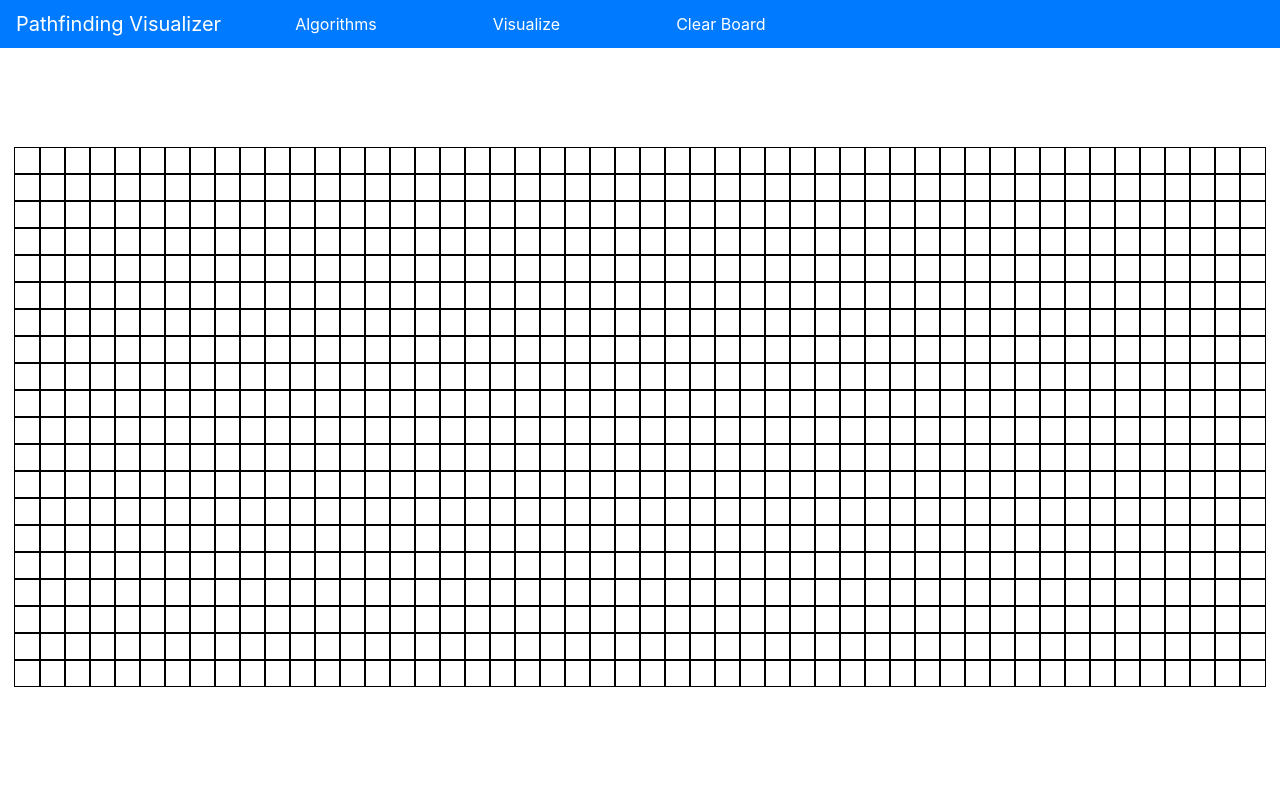
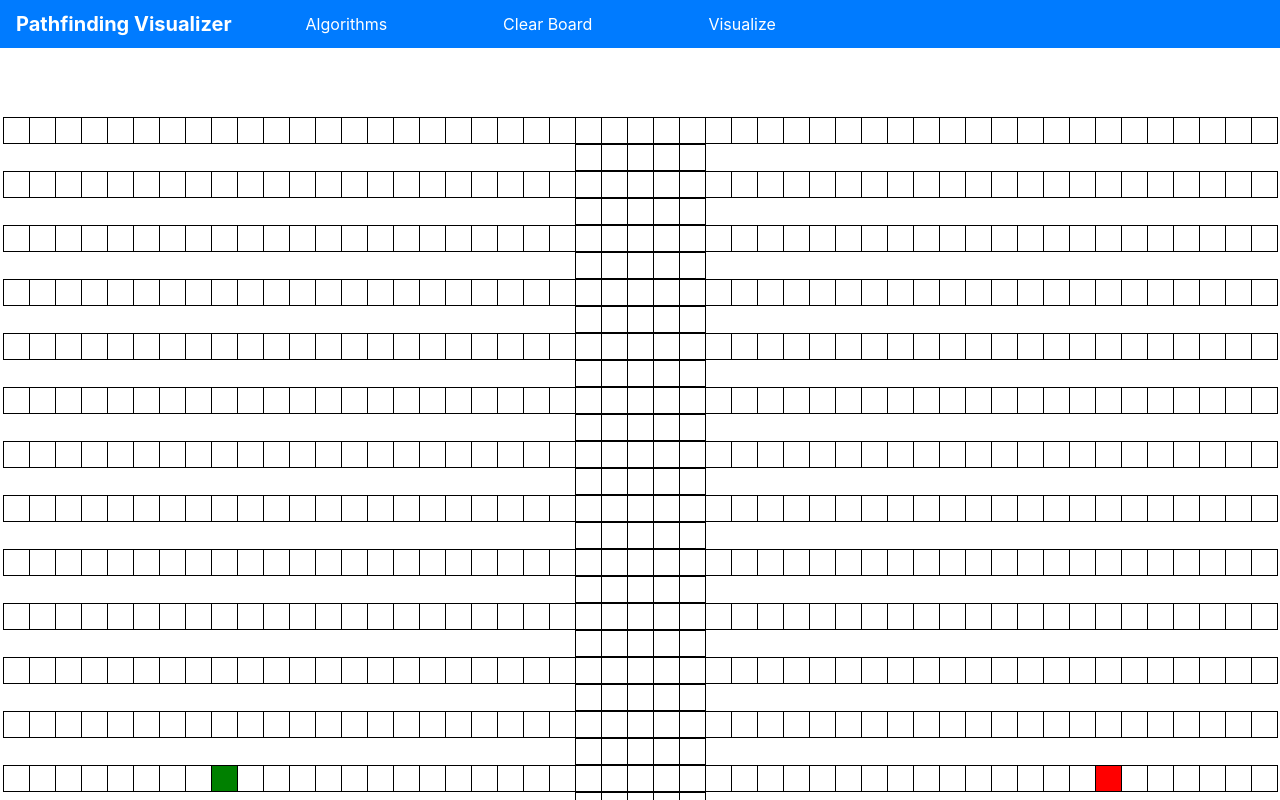
Before and after one commit to mingchengzack/Path-Finding-Visualizer, a React (Create React App) app: page / in a window 1280 px wide. Shown: the top 800 px of the page. Built offline with nearby package versions, Linux system fonts and the light colour scheme.

Commit message:
added changenode handler and blank algorithms files

```diff
--- /dev/null
+++ b/src/algorithms/dijkstra.js
@@ -0,0 +1,5 @@
+function dijkstra(grid, startNode, endNode) {
+  if (!startNode || !endNode || startNode === endNode) {
+    return false;
+  }
+}
--- a/src/components/Grid.jsx
+++ b/src/components/Grid.jsx
@@ -1,7 +1,12 @@
 import React, { Component } from "react";
-import Node from "./Node";
+import Node, { nodeType } from "./Node";
 
 import "./Node.css";
+
+const DEFAULT_START_X = 8;
+const DEFAULT_START_Y = 12;
+const DEFAULT_END_X = 42;
+const DEFAULT_END_Y = 12;
 
 class Grid extends Component {
   constructor(props) {
@@ -9,15 +14,34 @@ class Grid extends Component {
     this.state = { grid: [] };
   }
 
+  handleChangeNode = (node, type) => {
+    const { grid } = this.state;
+    const { x, y } = node;
+    if (grid[y][x].type === nodeType.DEFAULT) {
+      grid[y][x].type = type;
+      this.setState({ grid });
+    }
+  };
+
   componentDidMount() {
-    const rows = this.props.rows;
-    const cols = this.props.cols;
-    const grid = [];
+    let rows = this.props.rows;
+    let cols = this.props.cols;
+    let grid = [];
 
     for (let i = 0; i < rows; i++) {
       let row = [];
       for (let j = 0; j < cols; j++) {
-        row.push([]);
+        let node = {
+          x: j,
+          y: i,
+          type:
+            j === DEFAULT_START_X && i === DEFAULT_START_Y
+              ? nodeType.START
+              : j === DEFAULT_END_X && i === DEFAULT_END_Y
+              ? nodeType.END
+              : nodeType.DEFAULT
+        };
+        row.push(node);
       }
       grid.push(row);
     }
@@ -25,7 +49,7 @@ class Grid extends Component {
   }
 
   render() {
-    const { grid } = this.state;
+    let { grid } = this.state;
 
     return (
       <div className="grid">
@@ -33,7 +57,13 @@ class Grid extends Component {
           return (
             <div key={rowIdx}>
               {row.map((node, nodeIdx) => {
-                return <Node key={nodeIdx}> </Node>;
+                return (
+                  <Node
+                    key={nodeIdx}
+                    node={node}
+                    onChangeNode={this.handleChangeNode}
+                  />
+                );
               })}
             </div>
           );
--- a/src/components/Navbar.css
+++ b/src/components/Navbar.css
@@ -2,3 +2,7 @@
   padding-left: 50px;
   padding-right: 50px;
 }
+
+.navbar-brand {
+  font-weight: bold;
+}
--- a/src/components/Navbar.jsx
+++ b/src/components/Navbar.jsx
@@ -11,8 +11,8 @@ class Navbar extends Component {
         </a>
         <ul className="navbar-nav">
           <Navitem name={"Algorithms"} />
+          <Navitem name={"Clear Board"} />
           <Navitem name={"Visualize"} />
-          <Navitem name={"Clear Board"} />
         </ul>
       </nav>
     );
--- a/src/components/Node.css
+++ b/src/components/Node.css
@@ -1,8 +1,21 @@
 .node {
   width: 25px;
   height: 25px;
+  margin-left: 1px;
   outline: 1px solid black;
   display: inline-block;
+}
+
+.node-start {
+  background-color: green;
+}
+
+.node-end {
+  background-color: red;
+}
+
+.node-wall {
+  background-color: purple;
 }
 
 div {
@@ -10,5 +23,5 @@ div {
 }
 
 .grid {
-  margin: 100px 0 0;
+  margin: 70px 0 0;
 }
--- a/src/components/Node.jsx
+++ b/src/components/Node.jsx
@@ -6,9 +6,30 @@ class Node extends Component {
     super(props);
     this.state = {};
   }
+
   render() {
-    return <div className="node"></div>;
+    let { type } = this.props.node;
+    let typename =
+      type === nodeType.START
+        ? "node-start"
+        : type === nodeType.END
+        ? "node-end"
+        : type === nodeType.WALL
+        ? "node-wall"
+        : "";
+    return (
+      <div
+        className={`node ${typename}`}
+        onClick={() => this.props.onChangeNode(this.props.node, nodeType.WALL)}
+      ></div>
+    );
   }
 }
 
 export default Node;
+export const nodeType = {
+  DEFAULT: 1,
+  START: 2,
+  END: 3,
+  WALL: 4
+};
--- a/src/components/PathfindingVisualizer.jsx
+++ b/src/components/PathfindingVisualizer.jsx
@@ -1,14 +1,13 @@
 import React, { Component } from "react";
 import Navbar from "./Navbar";
 import Grid from "./Grid";
-import Node from "./Node";
 
 class PathfindingVisualizer extends Component {
   render() {
     return (
       <div>
         <Navbar />
-        <Grid rows={20} cols={50} />
+        <Grid rows={24} cols={54} />
       </div>
     );
   }
```
Also changed, not shown: src/algorithms/astar.js (added), src/algorithms/bfs.js (added), src/algorithms/dfs.js (added).
